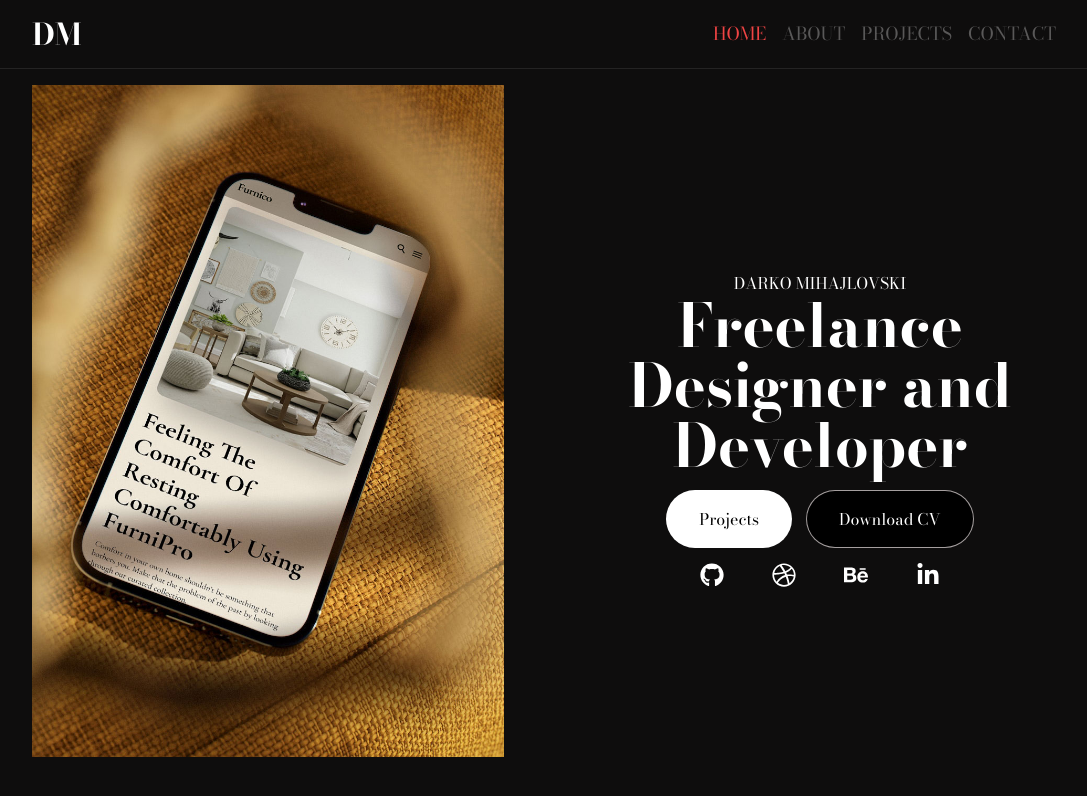
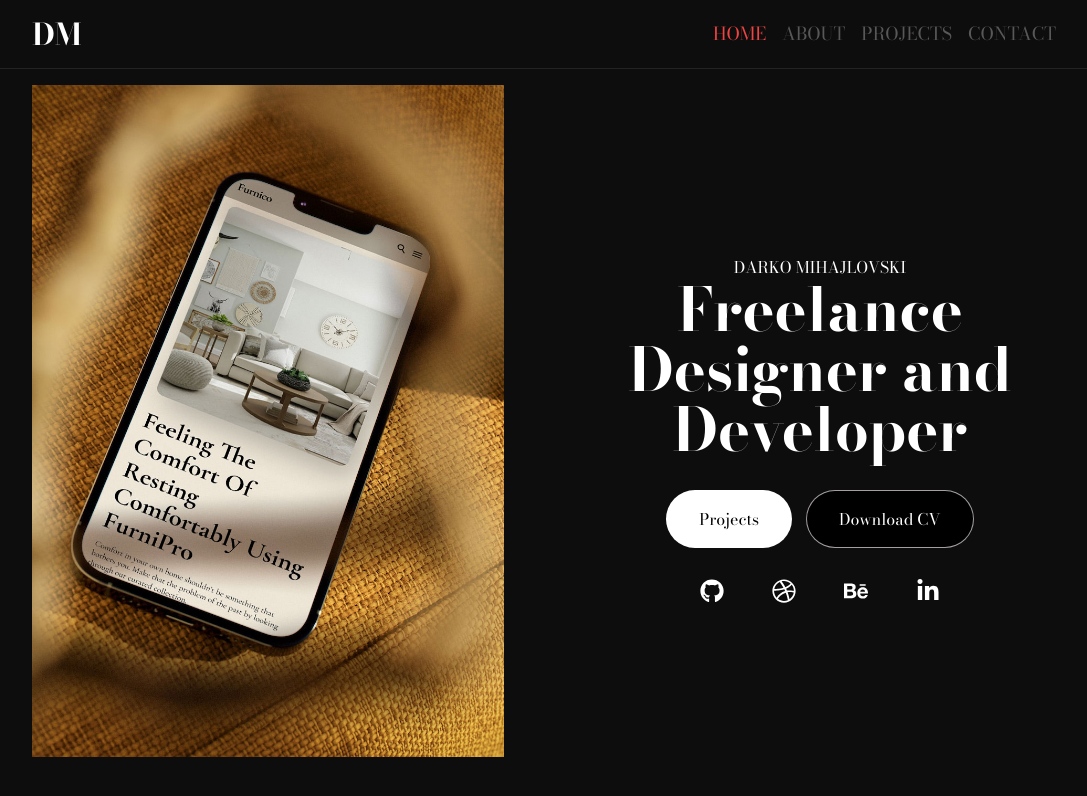
Before and after one commit to DarkoM996/nextjs-portfolio, a Next.js app: page / in a window 1280 px wide. Shown: the top 796 px of the page, without its empty margins (96-1183 px from the left). Built offline with nearby package versions, Linux system fonts and the light colour scheme.

Commit message:
Changing space between paragraphs

```diff
--- a/app/contact/page.jsx
+++ b/app/contact/page.jsx
@@ -28,7 +28,7 @@ const page = () => {
           {/* small heading */}
           <p className="text-transform: uppercase lg:text-left">Contact</p>
           {/* H1 */}
-          <h1 className="text-4xl md:text-6xl font-bold items-center break-normal lg:pb-4 text-center">
+          <h1 className="text-4xl md:text-6xl font-bold items-center break-normal mb:pb-4 text-center">
             Need a project? Get in touch now
           </h1>
           {/* Buttons */}
--- a/app/page.js
+++ b/app/page.js
@@ -37,7 +37,7 @@ export default function Home() {
             Freelance Designer and Developer
           </h1>
           {/* Buttons */}
-          <div className="flex justify-center items-center gap-4">
+          <div className="flex justify-center items-center gap-4 py-4">
             <Link href="/projects">
               <button className="px-8 py-4 rounded-3xl md:rounded-full ring-1 ring-white bg-white text-black hover:bg-[#eee]">
                 Projects
```
